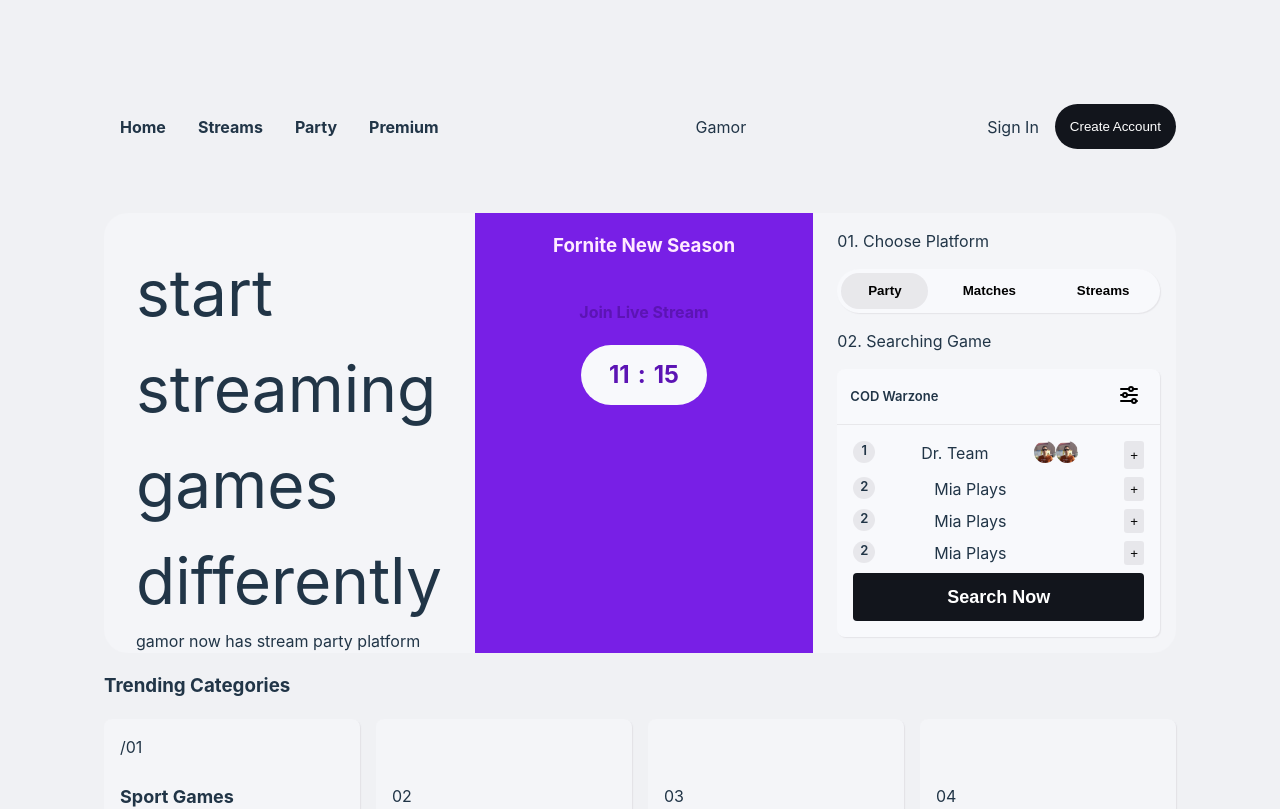
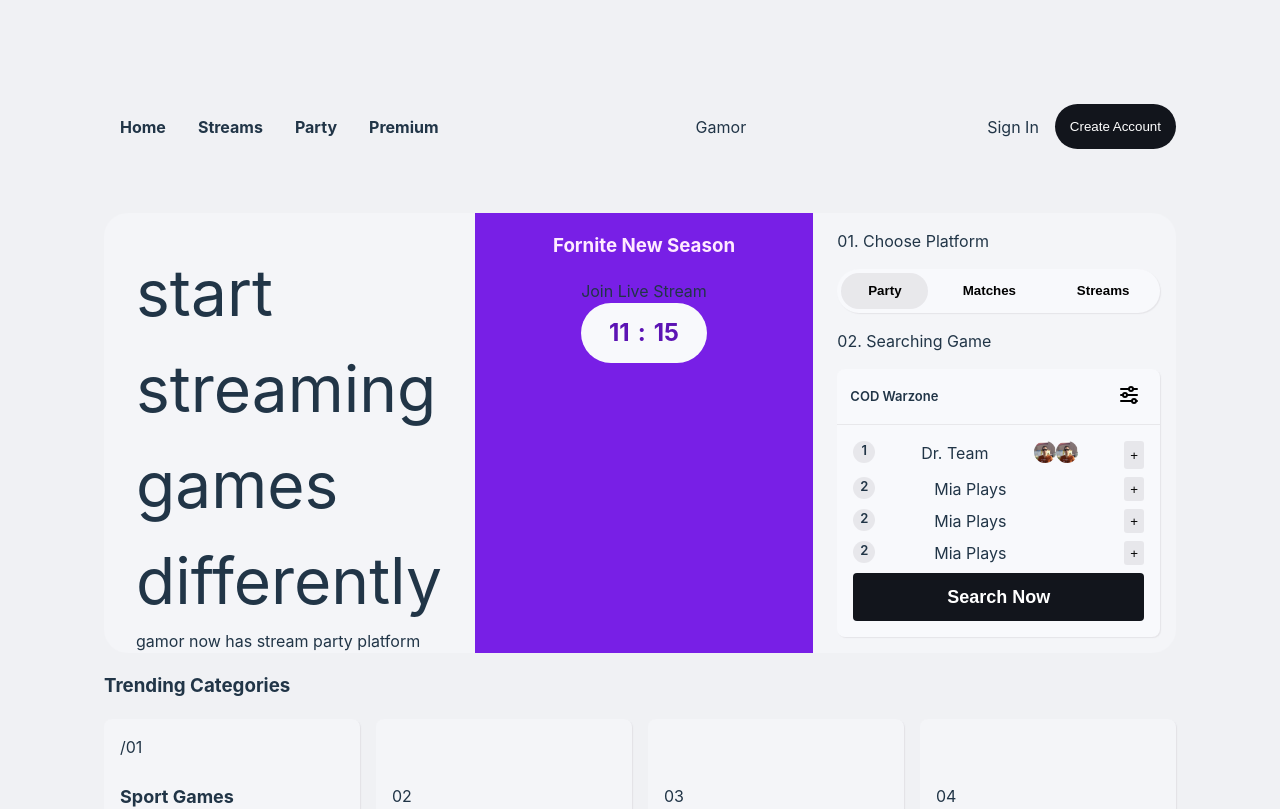
Before and after one commit to armcv/gamor-plataform, a React (Vite) app: page / in a window 1280 px wide. Shown: the top 809 px of the page. Built offline with nearby package versions, Linux system fonts and the light colour scheme.

Commit message:
refactor: join link with css class

```diff
--- a/src/components/main-card.jsx
+++ b/src/components/main-card.jsx
@@ -17,7 +17,7 @@ function MainCard(props) {
             </div>
             <div className='main-card-row-2'>
                 <h3>Fornite New Season</h3>
-                <h4>Join Live Stream</h4>
+                <a className='join-link'>Join Live Stream</a>
                 <Timer />
                 {/* <div className='game-player-image'>
                     <img src="/image-1.png" />
```
